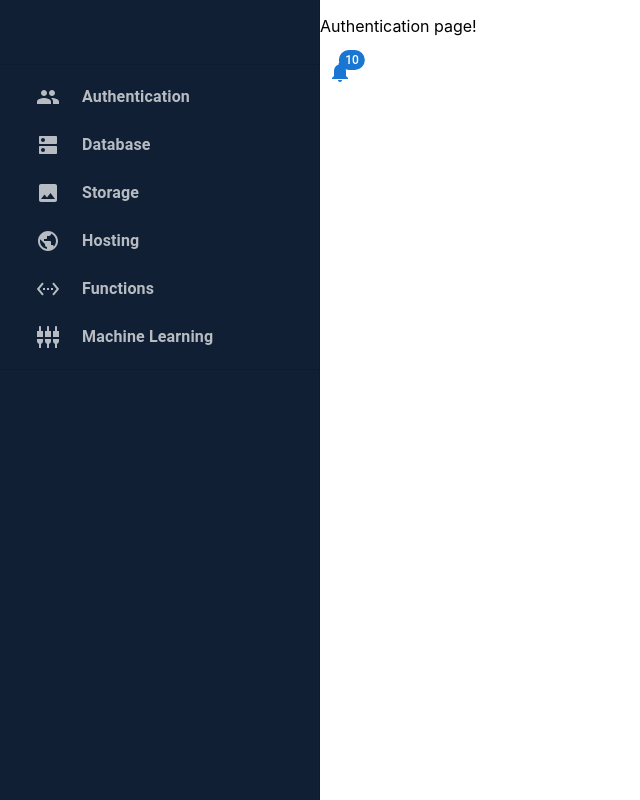
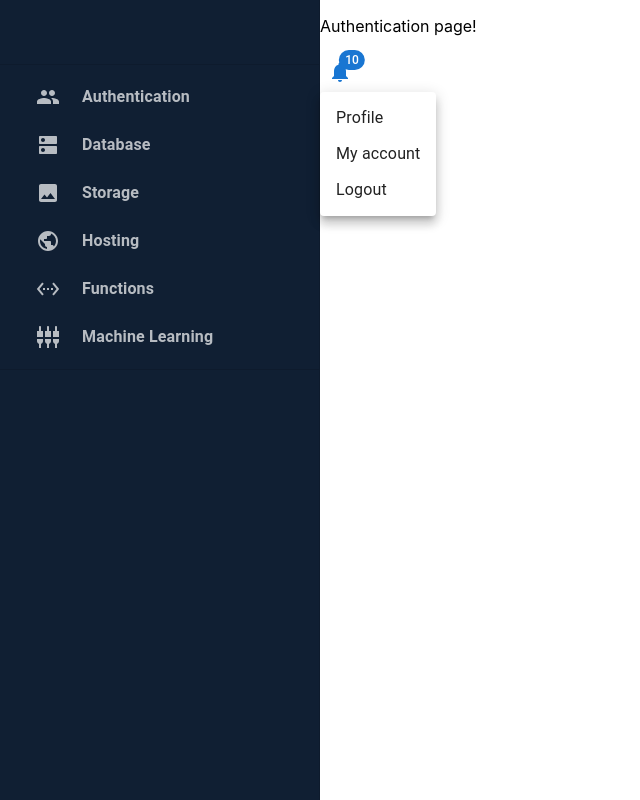
Before and after one commit to farooq-teqniqly/yt-mui-react, a React (Create React App) app in the folder materialui/: page /authentication in a window 1280 px wide. Both pictures are taken after a click on the button "10". Shown: the whole page, without its empty margins (0-640 px from the left). Built offline with nearby package versions, Linux system fonts and the light colour scheme.

Commit message:
BasicMenu tests

```diff
--- /dev/null
+++ b/materialui/src/components/Navbar/common/BasicMenu.jsx
@@ -0,0 +1,24 @@
+import React from "react";
+import Menu from "@mui/material/Menu";
+import MenuItem from "@mui/material/MenuItem";
+import { menuItems } from "./menuItems";
+
+export const BasicMenu = ({ anchorEl, handleClose, open }) => {
+  return (
+    <Menu
+      id="basic-menu"
+      anchorEl={anchorEl}
+      open={open}
+      onClose={handleClose}
+      MenuListProps={{
+        "aria-labelledby": "basic-button",
+      }}
+    >
+      {menuItems.map((label, index) => (
+        <MenuItem key={index} onClick={handleClose}>
+          {label}
+        </MenuItem>
+      ))}
+    </Menu>
+  );
+};
--- a/materialui/src/components/Navbar/common/NotificationsBell.jsx
+++ b/materialui/src/components/Navbar/common/NotificationsBell.jsx
@@ -1,20 +1,38 @@
-import React from "react";
+import React, { useState } from "react";
 import { Badge } from "@mui/material";
 import NotificationsIcon from "@mui/icons-material/Notifications";
 import { IconButton } from "@mui/material";
 import { Tooltip } from "@mui/material";
+import { BasicMenu } from "./BasicMenu";
 
 export const NotificationsBell = ({
   notificationsCount = 0,
   tooltipMessage,
 }) => {
+  const [open, setOpen] = useState(false);
+  const [anchorEl, setAnchorEl] = useState(null);
+
+  const handleOpen = (e) => {
+    setAnchorEl(e.currentTarget);
+    setOpen(true);
+  };
+
+  const handleClose = () => setOpen(false);
+
   return (
+    <>
       <Tooltip title={tooltipMessage}>
-      <IconButton color="primary">
+        <IconButton color="primary" onClick={handleOpen} anchorEl={anchorEl}>
           <Badge badgeContent={notificationsCount} color="primary">
             <NotificationsIcon></NotificationsIcon>
           </Badge>
         </IconButton>
       </Tooltip>
+      <BasicMenu
+        open={open}
+        anchorEl={anchorEl}
+        handleClose={handleClose}
+      ></BasicMenu>
+    </>
   );
 };
--- /dev/null
+++ b/materialui/src/components/Navbar/common/menuItems.js
@@ -0,0 +1 @@
+export const menuItems = ["Profile", "My account", "Logout"];
```
Also changed, not shown: 1 other file (tests, documents, lock files or other folders). Lines whose indentation alone changed are shown as unchanged.
